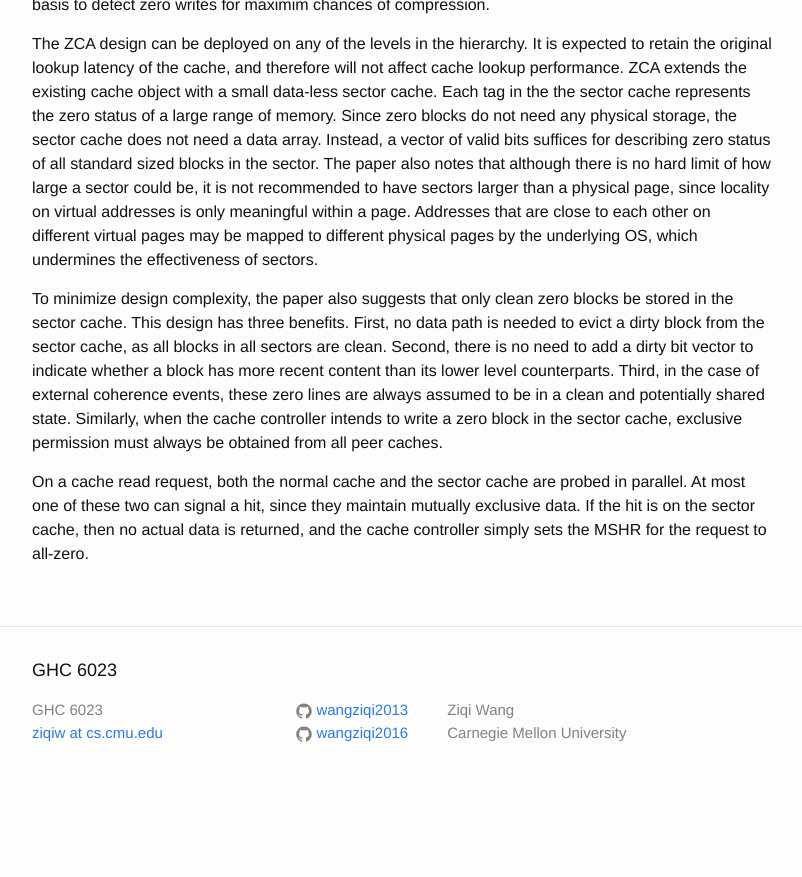
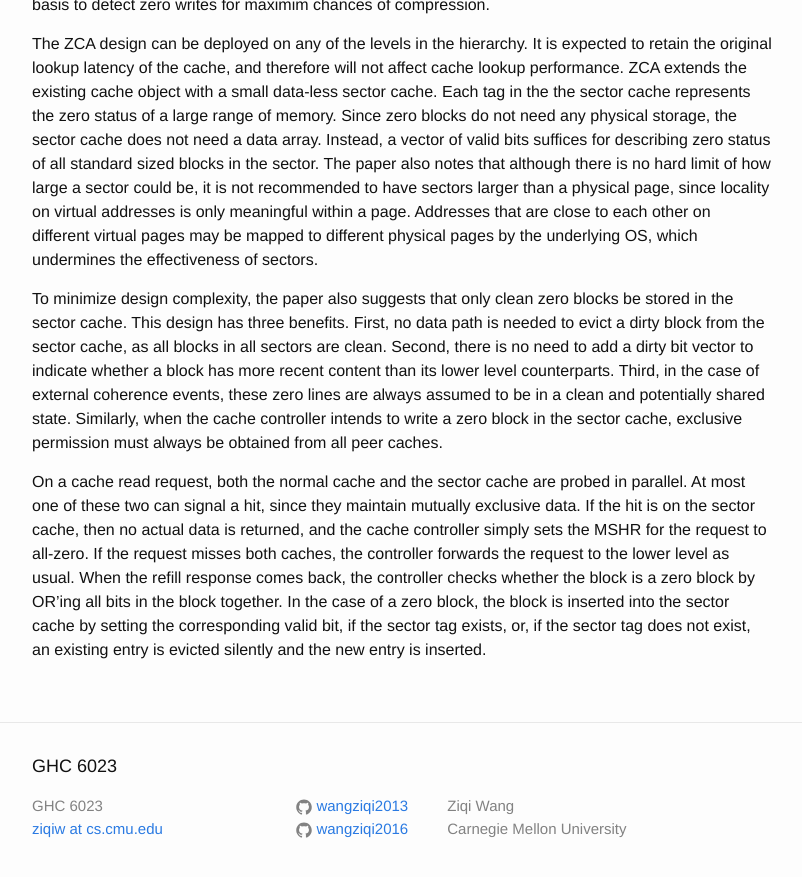
Before and after one commit to wangziqi2013/wangziqi2013.github.io, a Jekyll site: the page built from _posts/2020-06-25-zca.markdown, in a window 1280 px wide and 900 px high, scrolled down 973 px. Shown: the top 877 px of the window, without its empty margins (238-1040 px from the left). Built offline with Jekyll 4.4.1, drawn with Linux system fonts in a browser that asks for light colours; before the commit the page ends 1777 px from its top, so only the background shows below that.

Commit message:
Adding sector insertion

```diff
--- a/_posts/2020-06-25-zca.markdown
+++ b/_posts/2020-06-25-zca.markdown
@@ -56,3 +56,8 @@ zero block in the sector cache, exclusive permission must always be obtained fro
 On a cache read request, both the normal cache and the sector cache are probed in parallel. At most one of these two
 can signal a hit, since they maintain mutually exclusive data. If the hit is on the sector cache, then no actual
 data is returned, and the cache controller simply sets the MSHR for the request to all-zero.
+If the request misses both caches, the controller forwards the request to the lower level as usual. When the refill
+response comes back, the controller checks whether the block is a zero block by OR'ing all bits in the block together.
+In the case of a zero block, the block is inserted into the sector cache by setting the corresponding valid bit, if the
+sector tag exists, or, if the sector tag does not exist, an existing entry is evicted silently and the new entry is
+inserted.
```
